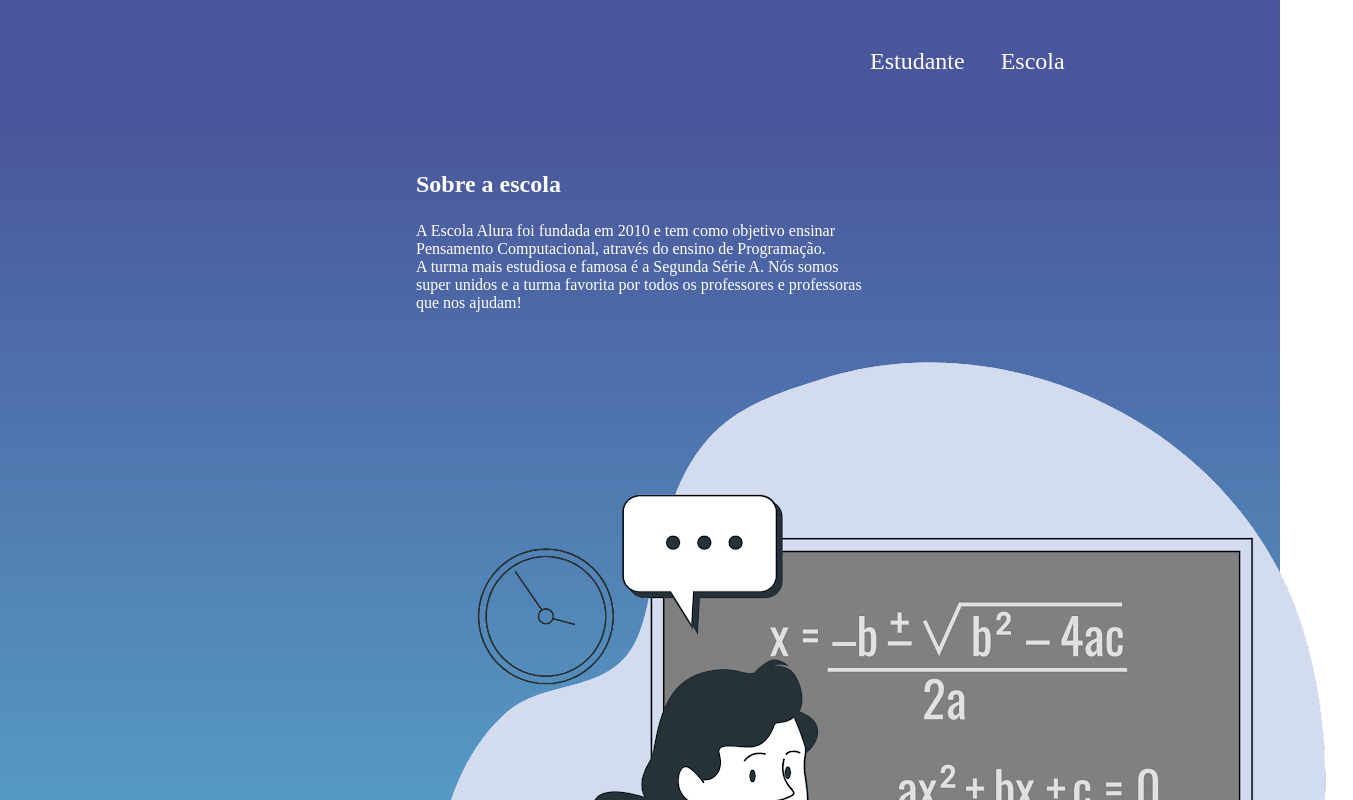
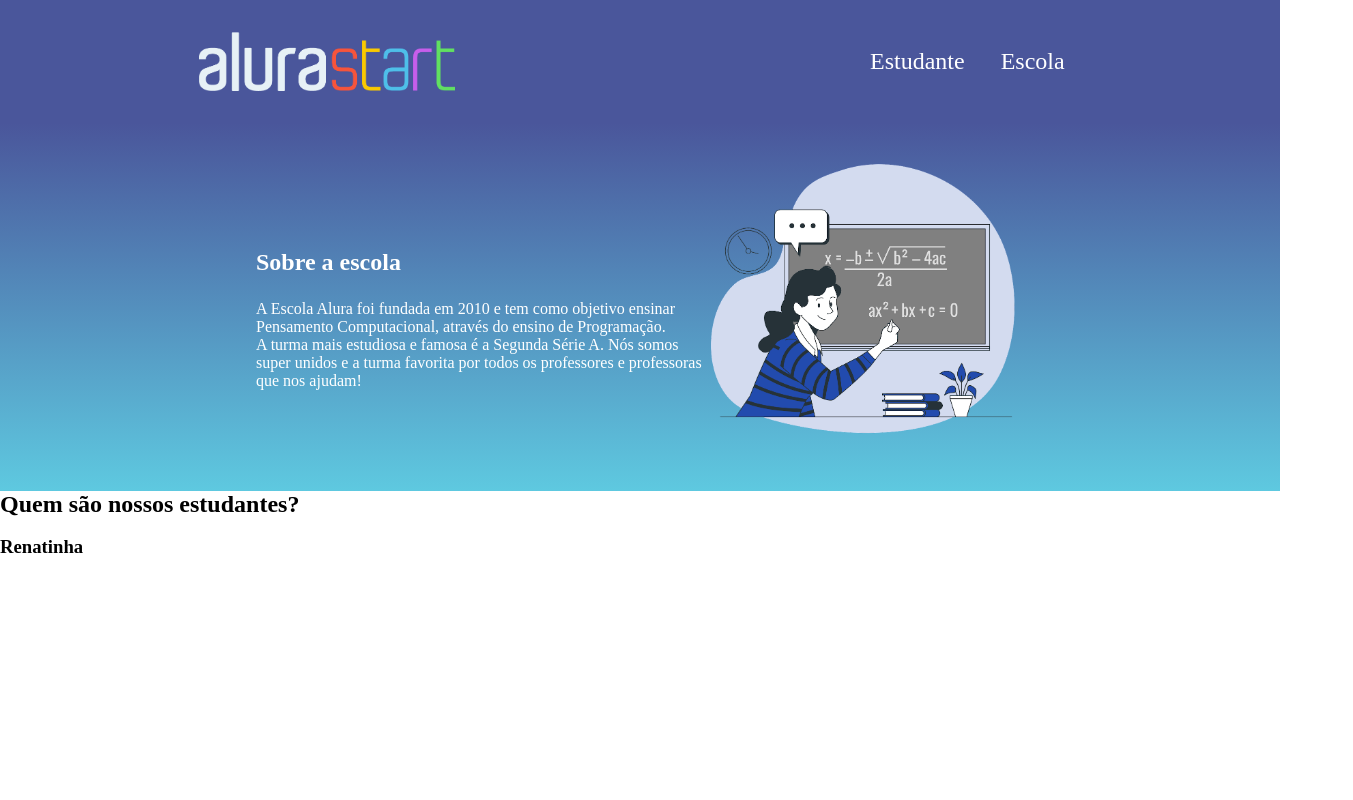
Before and after one commit to renataborgert/Site-escola-a-, a plain HTML site: page index.html in a window 1280 px wide. Shown: the top 800 px of the page, 1353 px wide, since content can reach past the window. Drawn offline with Linux system fonts and the light colour scheme; files whose address does not match are found by name.

Commit message:
Add files via upload

```diff
--- a/index.html
+++ b/index.html
@@ -9,7 +9,7 @@
 </head>
 <body>
     <header class="cabecalho">
-        <img src="" alt="" class="cabecalho-imagem">
+        <img src="alurastart logo.png" alt="" class="cabecalho-imagem">
         <ul class="cabecalho-lista">
             <li class="cabecalho-lista-item"> Estudante </li>
             <li class="cabecalho-lista-item"> Escola </li>
@@ -22,8 +22,20 @@
             <h2 class="escola-titulo"> Sobre a escola </h2>
             <p class="escola-texto-um"> </p>A Escola Alura foi fundada em 2010 e tem como objetivo ensinar Pensamento Computacional, através do ensino de Programação.
             <p class="escola-texto-dois">A turma mais estudiosa e famosa é a Segunda Série A. Nós somos super unidos e a turma favorita por todos os professores e professoras que nos ajudam! </p>
-            <img src="file:///D:/2%C2%B0A%20site%20escola%20Renata/Formula-bro.png" alt="" class="">
+        </div>
+        <img src="Formula-bro.png" alt="professora no quadro" class="escola-imagem">
+    </section>
+
+    <section>
+        <h2> Quem são nossos estudantes? </h2>
+        <div>
+            <img src="" alt="">
+            <h3> Renatinha </h3>
+            <img src="" alt="">
+            <img src="" alt="">
+            <img src="" alt="">
         </div>
     </section>
+
 </body>
 </html>
```
Also changed, not shown: alurastart logo.png (added).
